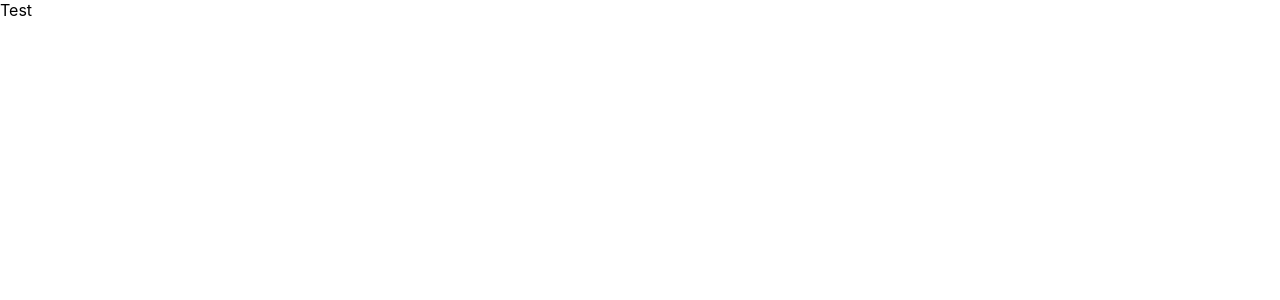
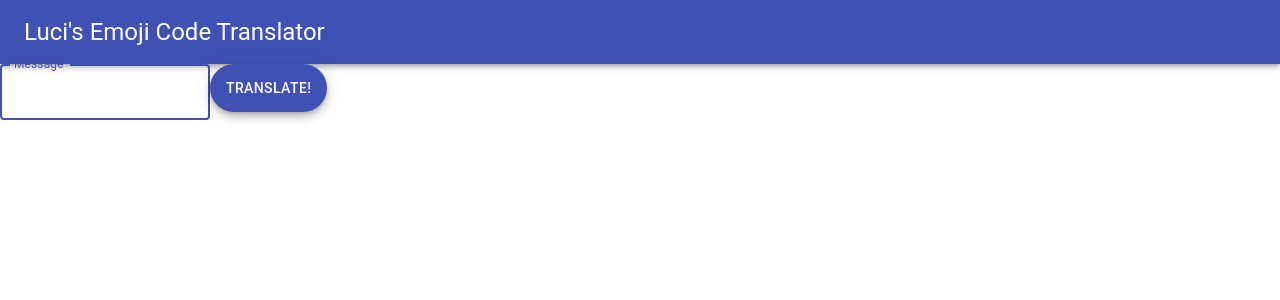
Before and after one commit to zedford/luci-emoji-code, a React (Create React App) app: page / in a window 1280 px wide. Shown: the top 300 px of the page. Built offline with nearby package versions, Linux system fonts and the light colour scheme.

Commit message:
put together components and wired them up - no styles

```diff
--- a/src/components/translator.tsx
+++ b/src/components/translator.tsx
@@ -1,7 +1,48 @@
-import React from "react";
+import React, { useState, ChangeEvent } from "react";
+import AppBar from "@material-ui/core/AppBar";
+import Toolbar from "@material-ui/core/Toolbar";
+import Typography from "@material-ui/core/Typography";
+import TextField from "@material-ui/core/TextField";
+import Fab from "@material-ui/core/Fab";
+import { translate } from "../logic/translations";
+
+import "../App.css";
 
 const Translator: React.FC<any> = () => {
-  return <div>Test</div>;
+  const [message, setMessage] = useState("");
+
+  return (
+    <div className="">
+      {/* add flexbox styles for spacing */}
+      <AppBar position="static" className="">
+        <Toolbar>
+          <Typography variant="h5" className="">
+            Luci's Emoji Code Translator
+          </Typography>
+        </Toolbar>
+      </AppBar>
+      <TextField
+        autoFocus
+        multiline
+        value={message}
+        onChange={(event: ChangeEvent<HTMLInputElement>) => {
+          setMessage(event.target.value);
+        }}
+        label="Message"
+        variant="outlined"
+        className=""
+      />
+      <Fab
+        onClick={() => setMessage(translate(message))}
+        variant="extended"
+        color="primary"
+        aria-label="add"
+        className=""
+      >
+        Translate!
+      </Fab>
+    </div>
+  );
 };
 
 export default Translator;
--- a/src/logic/translations.ts
+++ b/src/logic/translations.ts
@@ -1,3 +1,3 @@
 export const translate = (message: string) => {
-  return message;
+  return message + ".";
 };
```
